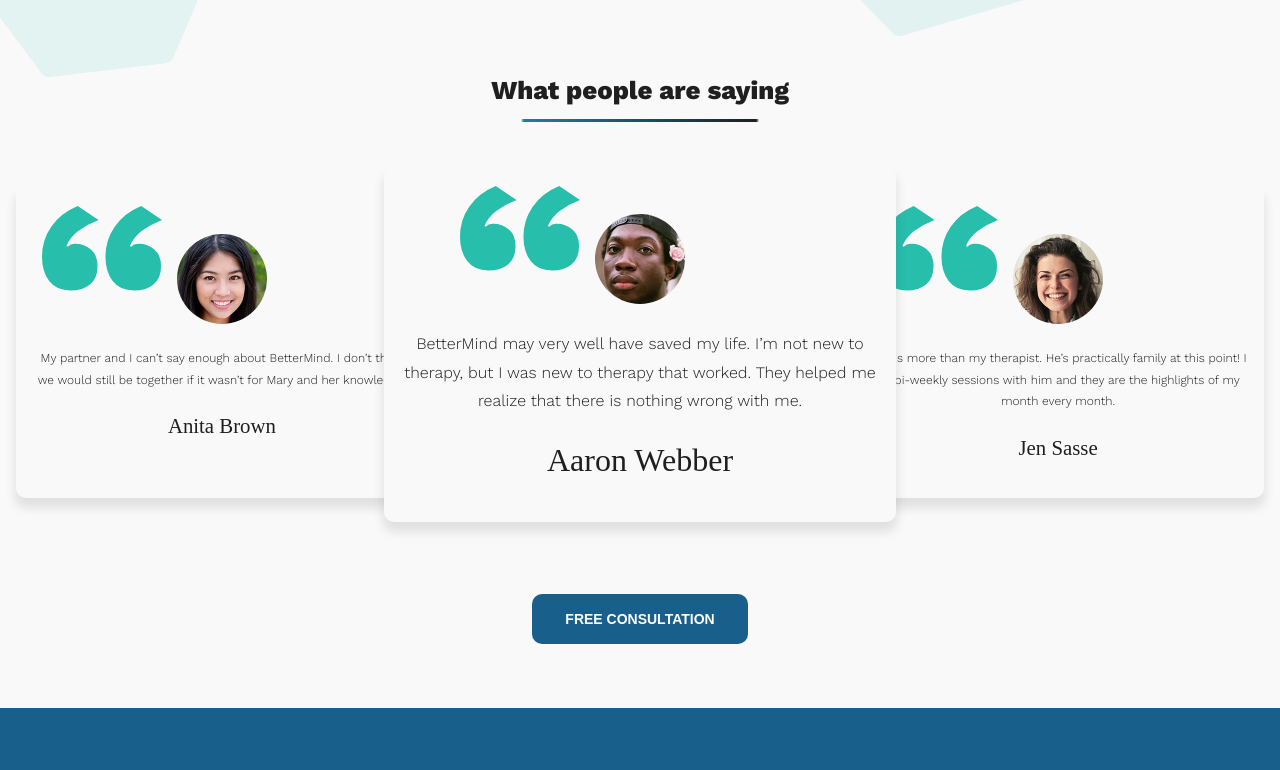
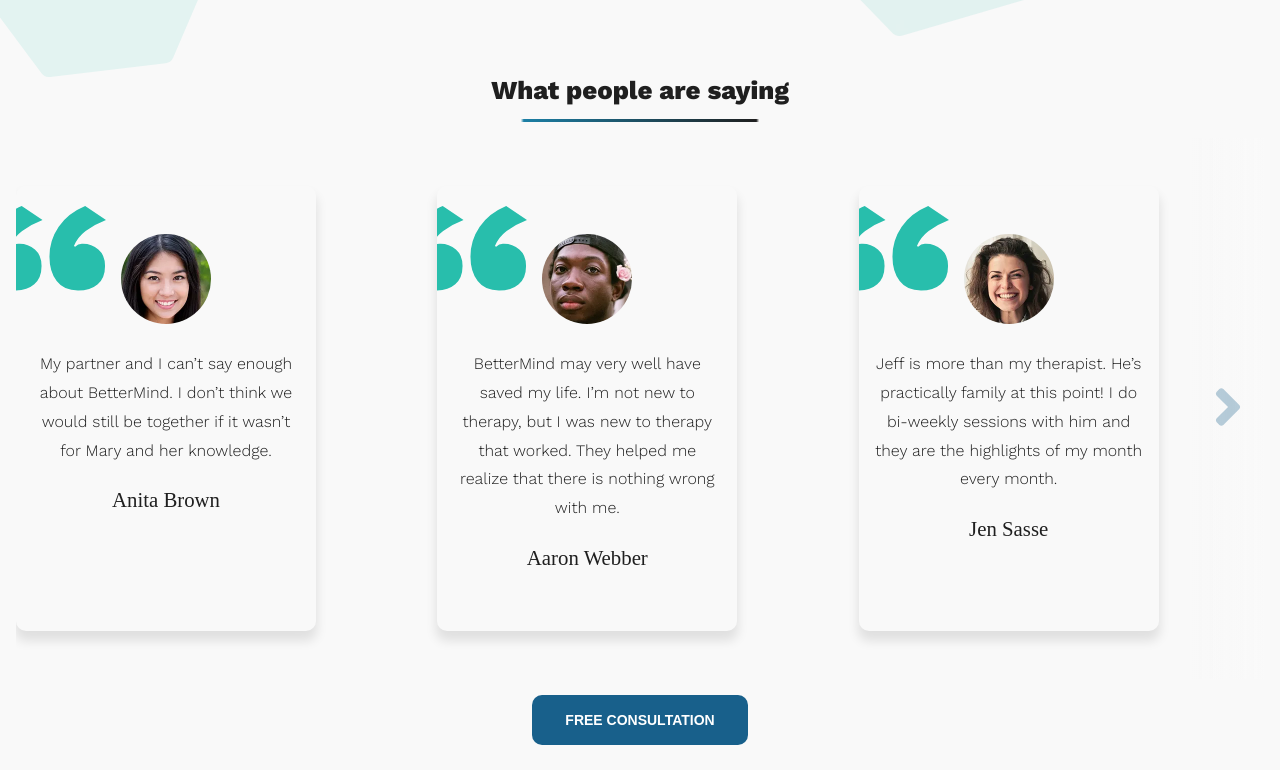
Before and after one commit to jpwallace22/BetterMind, a Next.js app: page / in a window 1280 px wide. Shown: the part 1710-2480 px from the top of the page. Built offline with nearby package versions, Linux system fonts and the light colour scheme; a web font is replaced by a local one.

Commit message:
Horizontal HorizontalScroll added the the HorizontalScroll components and optimized for screen sizes. Need to add more testimonials to the list, only have 3 rn

```diff
--- /dev/null
+++ b/pages/components/HorizontalScroll.jsx
@@ -0,0 +1,66 @@
+import { useState, useRef } from "react";
+import Testimonial from "./Testimonial";
+import { FaAngleLeft, FaAngleRight } from "react-icons/fa";
+import { testimonialList } from "../../public/teamData";
+
+function HorizontalScroll() {
+  let scrl = useRef(null);
+  const [scrollX, setScrollX] = useState(0);
+  const [scrollEnd, setScrollEnd] = useState(false);
+
+  //Slide click
+  const slide = (shift) => {
+    scrl.current.scrollLeft += shift;
+    setScrollX(scrollX + shift);
+
+    if (
+      Math.floor(scrl.current.scrollWidth - scrl.current.scrollLeft) <=
+      scrl.current.offsetWidth
+    ) {
+      setScrollEnd(true);
+    } else {
+      setScrollEnd(false);
+    }
+  };
+
+  const scrollCheck = () => {
+    setScrollX(scrl.current.scrollLeft);
+    if (
+      Math.floor(scrl.current.scrollWidth - scrl.current.scrollLeft) <=
+      scrl.current.offsetWidth
+    ) {
+      setScrollEnd(true);
+    } else {
+      setScrollEnd(false);
+    }
+  };
+
+  return (
+    <div className="horizontal-scroll">
+      {scrollX !== 0 && (
+        <button className="prev" onClick={() => slide(-480)}>
+          <FaAngleLeft size={60} color="var(--dark-blue)" />
+        </button>
+      )}
+      <ul ref={scrl} onScroll={scrollCheck}>
+        {testimonialList.map((test, index) => (
+          <li key={index}>
+            <Testimonial
+              src={test.src}
+              alt={test.alt}
+              name={test.name}
+              input={test.input}
+            />
+          </li>
+        ))}
+      </ul>
+      {!scrollEnd && (
+        <button className="next" onClick={() => slide(+480)}>
+          <FaAngleRight size={60} color="var(--dark-blue)" />
+        </button>
+      )}
+    </div>
+  );
+}
+
+export default HorizontalScroll;
--- a/pages/components/Testimonial.jsx
+++ b/pages/components/Testimonial.jsx
@@ -1,14 +1,11 @@
 import Image from "next/image";
 import Quotes from "../../public/images/quotes.svg";
 
-function Testimonial({ src, alt, children, name, className, handleClick }) {
+function Testimonial({ src, alt, name, input }) {
   return (
-    <div
-      className={`testimonial-card card ${className}`}
-      onClick={({ target }) => handleClick(target)}
-    >
+    <div className={`testimonial-card card `}>
       <Image width={90} height={90} alt={alt} src={src} />
-      <p>{children}</p>
+      <p>{input}</p>
       <div>{name}</div>
       <svg xmlns="http://www.w3.org/2000/svg" viewBox="0 0 97.19 68.48">
         <defs></defs>
--- a/pages/index.js
+++ b/pages/index.js
@@ -8,6 +8,7 @@
 import Button from "./components/Button";
 import { FaLaptopMedical, FaMale, FaUserFriends } from "react-icons/fa";
 import { useState } from "react";
+import HorizontalScroll from "./components/HorizontalScroll";
 
 export default function Home() {
   const handleClick = (clicked) => {
@@ -70,7 +71,7 @@
             </section>
 
             <h2 className="underline mx-auto col-12">What people are saying</h2>
-            <section className="testimonials col-12 px-1">
+            {/* <section className="testimonials col-12 px-1">
               <Testimonial
                 src="/images/testimonial-image-1.webp"
                 alt="young asian woman"
@@ -102,6 +103,9 @@
                 point! I do bi-weekly sessions with him and they are the
                 highlights of my month every month.
               </Testimonial>
+            </section> */}
+            <section className="col-12 px-1">
+              <HorizontalScroll />
             </section>
 
             <Button to="/contact" className="col-12 mx-auto">
--- a/public/teamData.js
+++ b/public/teamData.js
@@ -64,3 +64,30 @@
       "I'm an official therapy dog. I specialize in snuggles and eating treato's. I also accept walkies in lieu of payment for my services. ",
   },
 ];
+
+export const testimonialList = [
+  {
+    src: "/images/testimonial-image-1.webp",
+    alt: "young asian woman",
+    name: "Anita Brown",
+    input: `My partner and I can’t say enough about BetterMind. I don’t
+    think we would still be together if it wasn’t for Mary and her
+    knowledge.`,
+  },
+  {
+    src: "/images/testimonial-image-2.webp",
+    alt: "Cool black man with flower in hair",
+    name: "Aaron Webber",
+    input: ` BetterMind may very well have saved my life. I’m not new to
+    therapy, but I was new to therapy that worked. They helped me
+    realize that there is nothing wrong with me.`,
+  },
+  {
+    src: "/images/testimonial-image-3.webp",
+    alt: "huge smile on a brunette",
+    name: "Jen Sasse",
+    input: `Jeff is more than my therapist. He’s practically family at this
+    point! I do bi-weekly sessions with him and they are the
+    highlights of my month every month.`,
+  },
+];
--- a/styles/globals.css
+++ b/styles/globals.css
@@ -104,9 +104,9 @@
 }
 .gradient-text {
   background: linear-gradient(
-    -90deg,
-    rgba(28, 127, 165, 1) 0%,
-    rgba(31, 31, 31, 1) 90%
+    180deg,
+    rgba(28, 127, 165, 1) 20%,
+    rgba(31, 31, 31, 1) 100%
   );
   background-clip: text;
   -webkit-background-clip: text;
@@ -374,6 +374,48 @@
   position: absolute;
   top: 20px;
   left: calc(50% - 180px);
+}
+.horizontal-scroll {
+  position: relative;
+}
+.horizontal-scroll ul {
+  display: flex;
+  align-items: center;
+  gap: 1rem;
+  list-style: none;
+  max-width: 100%;
+  overflow-x: scroll;
+  scroll-behavior: smooth;
+}
+.horizontal-scroll ul::-webkit-scrollbar {
+  background: transparent; /* make scrollbar transparent */
+  -webkit-appearance: none;
+  width: 0;
+  height: 0;
+}
+.horizontal-scroll ul li {
+  width: 300px;
+}
+.horizontal-scroll ul li .testimonial-card {
+  width: 300px;
+  min-height: 445px;
+}
+.horizontal-scroll button svg {
+  opacity: 0.3;
+}
+button.prev,
+button.next {
+  position: absolute;
+  z-index: 5;
+  left: 0;
+  top: 0;
+  height: 100%;
+  border: none;
+  background: transparent;
+}
+button.next {
+  right: 0;
+  left: initial;
 }
 /**********************
        404
@@ -753,7 +795,7 @@
   }
   .testimonial-card {
     width: 33%;
-    font-size: 0.75rem;
+    transition: all 1s ease;
   }
   .testimonial-card div {
     font-size: 1.3rem;
@@ -769,6 +811,7 @@
     font-size: 1rem;
     top: -20px;
     animation: grow 1s;
+    transition: all 1s ease;
   }
   .testimonial-card.center div {
     font-size: 2rem;
@@ -837,6 +880,27 @@
   form .buttons {
     flex-direction: row;
     gap: 1rem;
+  }
+  button.next {
+    background: linear-gradient(
+      90deg,
+      rgba(249, 249, 249, 0) 0%,
+      rgb(249, 249, 249) 100%
+    );
+  }
+  button.prev {
+    background: linear-gradient(
+      -90deg,
+      rgba(249, 249, 249, 0) 0%,
+      rgb(249, 249, 249) 100%
+    );
+  }
+  .horizontal-scroll ul li {
+    width: 480px;
+  }
+  .horizontal-scroll ul li .testimonial-card {
+    width: 480px;
+    min-height: 325px;
   }
 }
 /**********************
```
